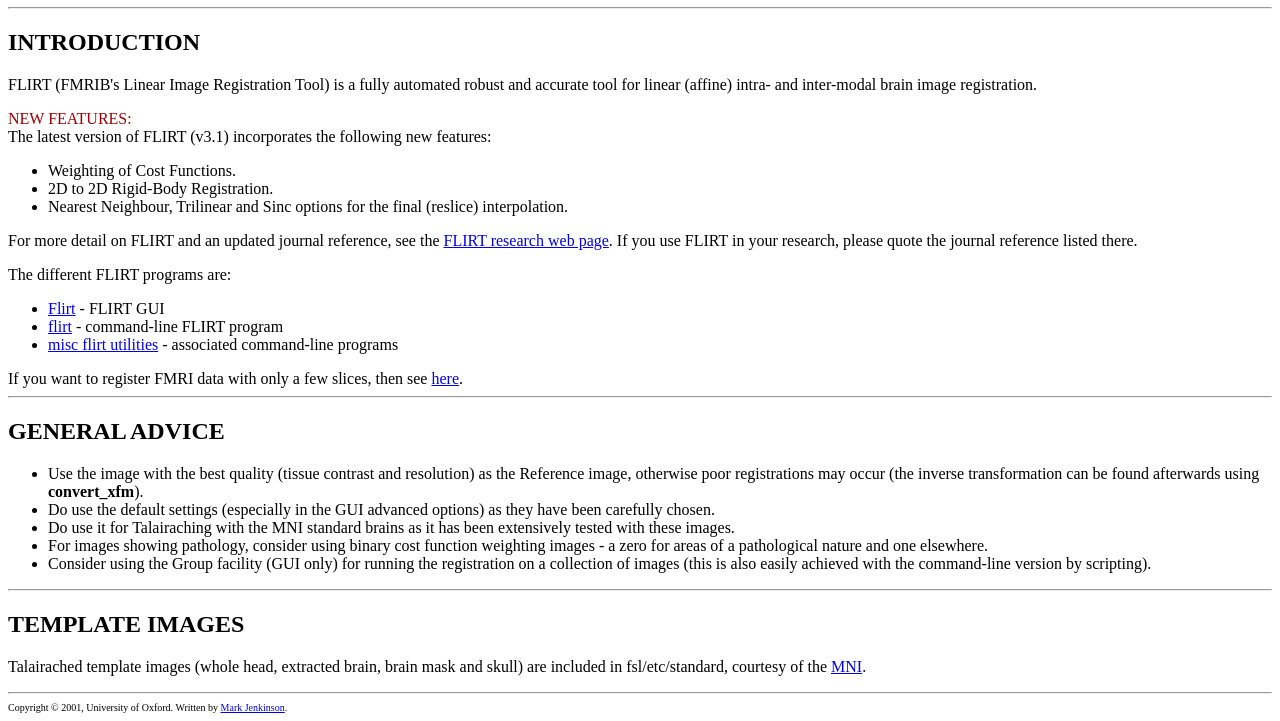
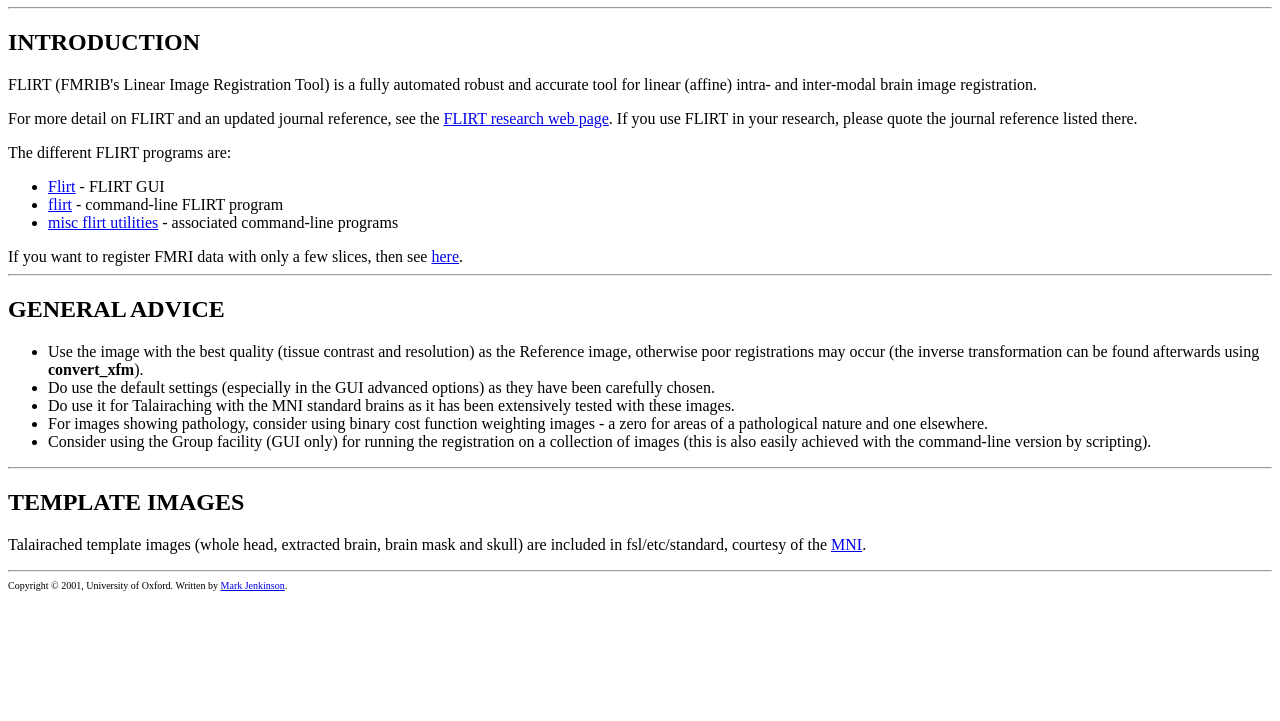
Before and after one commit to Bostrix/fsl-flirt-base, a plain HTML site: page doc/index.html in a window 1280 px wide. Shown: the part 101-822 px from the top of the page. After the commit the page ends 800 px from the top, so only its background shows below. Drawn offline with Linux system fonts and the light colour scheme.

Commit message:
*** empty log message ***

```diff
--- a/doc/index.html
+++ b/doc/index.html
@@ -11,15 +11,6 @@
 <P>FLIRT (FMRIB's Linear Image Registration Tool) is a fully automated
 robust and accurate tool for linear (affine) intra- and inter-modal
 brain image registration.
-
-<P><FONT COLOR="#a00000">NEW FEATURES:</FONT>
-<BR>The latest version of FLIRT (v3.1) incorporates the following new
-features:
-<UL>
-<LI> Weighting of Cost Functions.
-<LI> 2D to 2D Rigid-Body Registration.
-<LI> Nearest Neighbour, Trilinear and Sinc options for the final (reslice) interpolation.
-</UL>
 
 <P>
 <P>For more detail on FLIRT and an updated journal reference, see the <A
```
